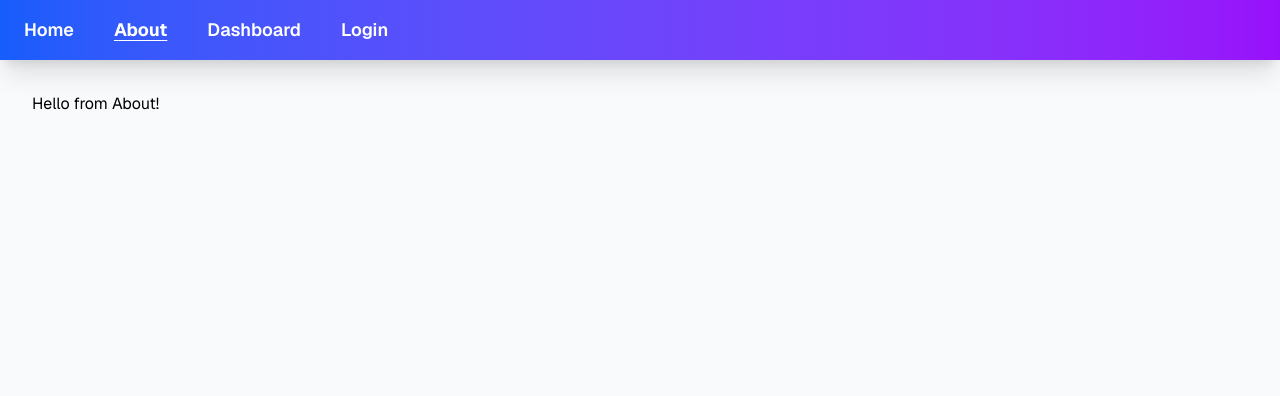
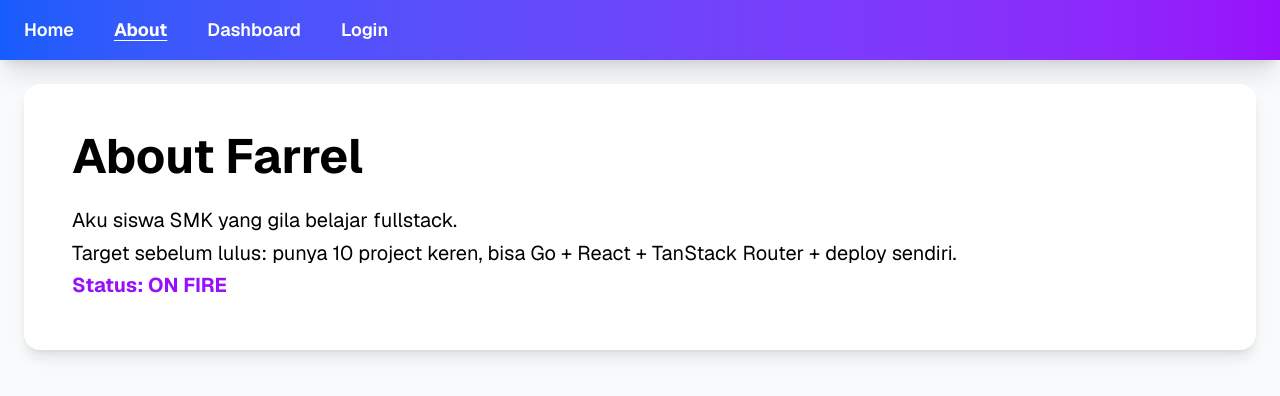
Before and after one commit to MrIrawan/learn-tanstack-router, a React (Vite) app: page /about in a window 1280 px wide. Shown: the top 396 px of the page. Built offline with nearby package versions, Linux system fonts and the light colour scheme.

Commit message:
change UI component for about route on about.tsx

```diff
--- a/src/routes/about.tsx
+++ b/src/routes/about.tsx
@@ -5,5 +5,17 @@ export const Route = createFileRoute("/about")({
 });
 
 function About() {
-  return <div className="p-2">Hello from About!</div>;
+  return (
+    <div className="bg-white rounded-2xl shadow-lg p-12">
+      <h1 className="text-5xl font-bold mb-6">About Farrel</h1>
+      <p className="text-xl leading-relaxed">
+        Aku siswa SMK yang gila belajar fullstack.
+        <br />
+        Target sebelum lulus: punya 10 project keren, bisa Go + React + TanStack
+        Router + deploy sendiri.
+        <br />
+        <span className="text-purple-600 font-bold">Status: ON FIRE</span>
+      </p>
+    </div>
+  );
 }
```
